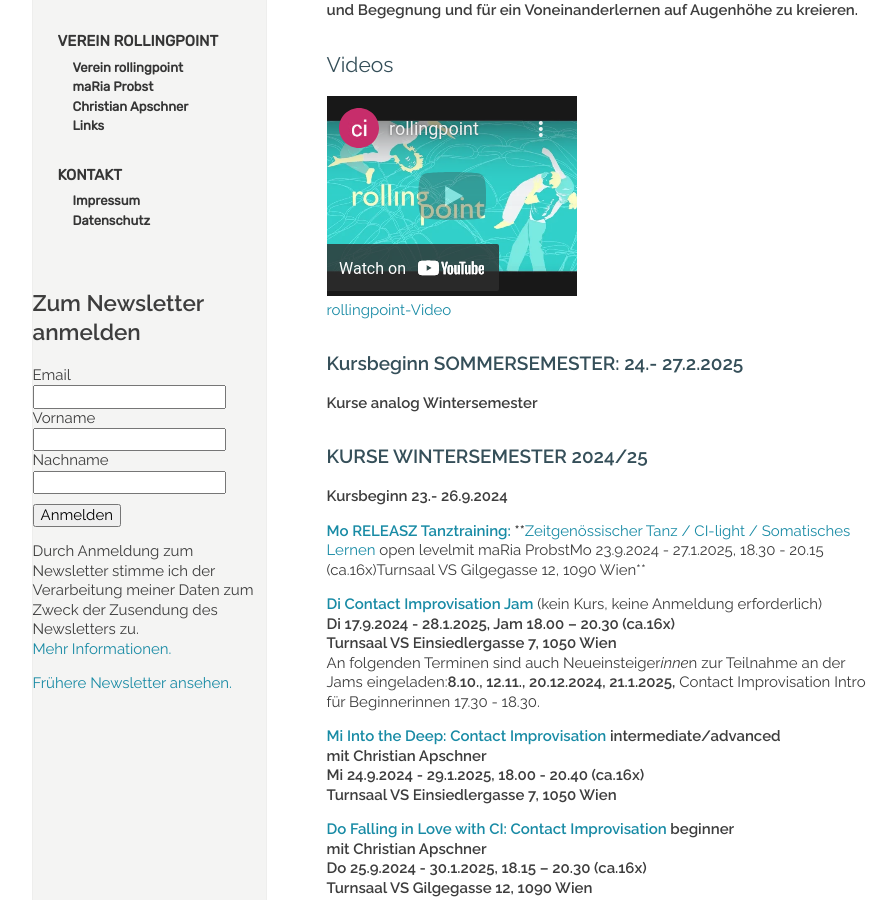
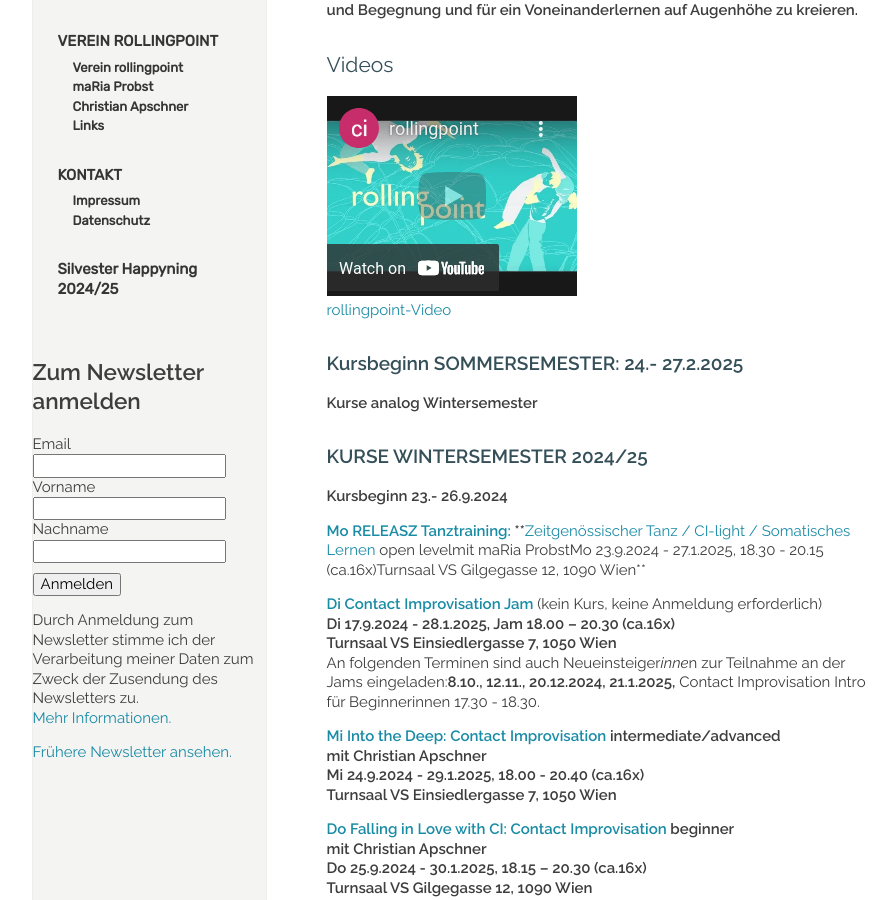
Before and after one commit to manulari/rollingpointat, a Jekyll site: the page built from _pages_de/index.md, in a window 1280 px wide and 900 px high, scrolled down 772 px. Shown: the whole window, without its empty margins (152-1048 px from the left). Built offline with Jekyll 4.4.1, drawn with Linux system fonts in a browser that asks for light colours; comment, search, counter and statistics services are not loaded.

Commit message:
Update Settings “nav_de”

```diff
--- a/_data/nav_de.yml
+++ b/_data/nav_de.yml
@@ -64,3 +64,5 @@ entries:
         path: /impressum
       - title: Datenschutz
         path: /datenschutz
+  - path: /silvester
+    title: Silvester Happyning 2024/25
```
